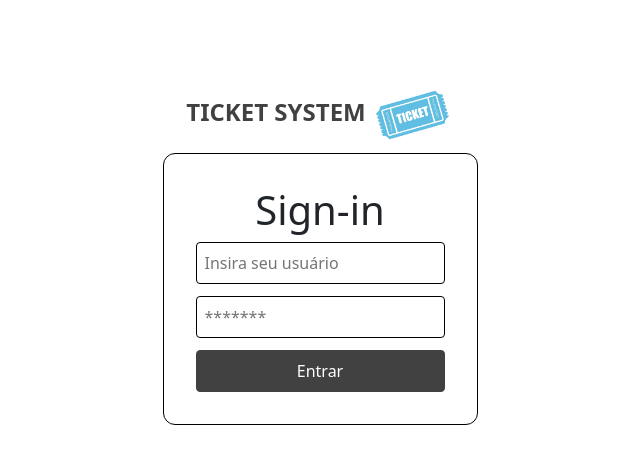
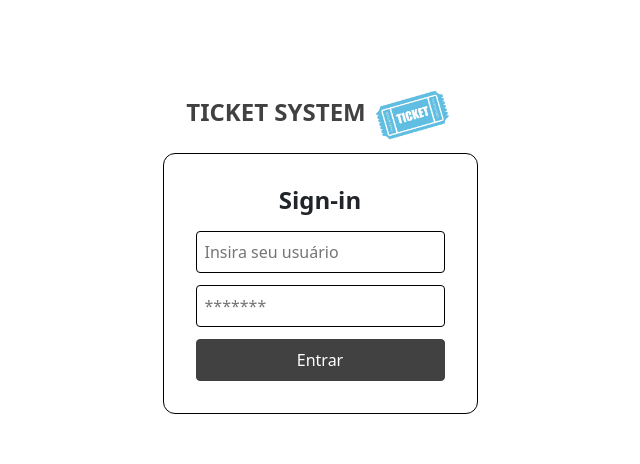
Before and after one commit to dev-Chaves/SystemTicket-Front, an Angular app: page /login in a window 1280 px wide. Shown: the top 464 px of the page, without its empty margins (320-960 px from the left). Built offline with nearby package versions, Linux system fonts and the light colour scheme.

Commit message:
ajustes no h1 do component login/register

```diff
--- a/src/app/components/sem-loggar/login/login.component.css
+++ b/src/app/components/sem-loggar/login/login.component.css
@@ -31,3 +31,9 @@ button:hover{
     background-color: #232323;
     border-color: #232323;
 }
+
+h1{
+    font-size: 24px;
+    font-weight: 600;
+    margin-bottom: 16px;
+}
--- a/src/app/components/sem-loggar/register/register.component.css
+++ b/src/app/components/sem-loggar/register/register.component.css
@@ -31,3 +31,9 @@ button:hover{
     background-color: #232323;
     border-color: #232323;
 }
+
+h1{
+    font-size: 24px;
+    font-weight: 600;
+    margin-bottom: 16px;
+}
```
